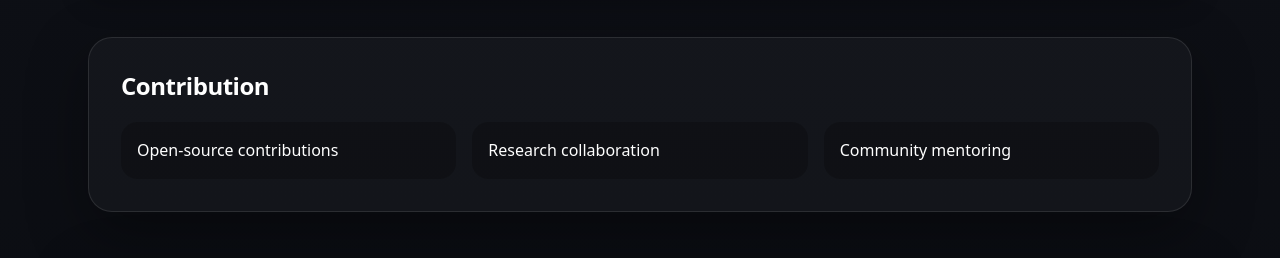
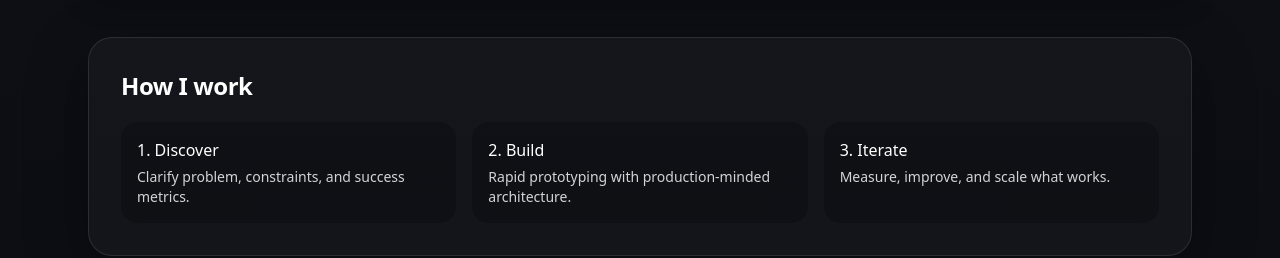
Before and after one commit to nazmul-research/nazmul-portfolio, a Next.js app: page / in a window 1280 px wide. Shown: the part 1083-1341 px from the top of the page. Built offline with nearby package versions, Linux system fonts and the light colour scheme; no server answers; the database is empty.

Commit message:
Revert "feat(site): split Site CMS into Hero and Contribution controls"
This reverts commit 9c6d6febd624d14fd6fae2c505720e88345ea46f.

```diff
--- a/src/app/admin/page.tsx
+++ b/src/app/admin/page.tsx
@@ -39,8 +39,6 @@ const siteSettingsSchema = z.object({
   stat3Value: z.string().trim().optional().or(z.literal("")),
   stat3Desc: z.string().trim().optional().or(z.literal("")),
   marqueeItems: z.string().trim().optional().or(z.literal("")),
-  contributionTitle: z.string().trim().optional().or(z.literal("")),
-  contributionText: z.string().trim().optional().or(z.literal("")),
   bio: z.string().trim().min(10),
   location: z.string().trim().optional(),
   email: z.string().trim().optional().or(z.literal("")),
@@ -140,8 +138,6 @@ async function saveSettings(formData: FormData) {
     stat3Value: String(formData.get("stat3Value") || ""),
     stat3Desc: String(formData.get("stat3Desc") || ""),
     marqueeItems: String(formData.get("marqueeItems") || ""),
-    contributionTitle: String(formData.get("contributionTitle") || ""),
-    contributionText: String(formData.get("contributionText") || ""),
     bio: String(formData.get("bio") || ""),
     location: String(formData.get("location") || ""),
     email: String(formData.get("email") || ""),
@@ -172,8 +168,6 @@ async function saveSettings(formData: FormData) {
       stat3Value: cleanOptional(parsed.data.stat3Value) ?? "Global",
       stat3Desc: cleanOptional(parsed.data.stat3Desc) ?? "Remote-first execution",
       marqueeItems: cleanOptional(parsed.data.marqueeItems) ?? "⚡ Autonomous Agents|🤖 Robotics Workflow|🧠 AI Product Engineering|🔁 Automation Systems|📊 Reliability + Observability|🚀 Ship Fast, Scale Safely",
-      contributionTitle: cleanOptional(parsed.data.contributionTitle) ?? "Contribution",
-      contributionText: cleanOptional(parsed.data.contributionText) ?? "Open-source contributions\nResearch collaboration\nCommunity mentoring",
       bio: parsed.data.bio,
       location: cleanOptional(parsed.data.location),
       email: normalizeEmail(parsed.data.email),
@@ -200,8 +194,6 @@ async function saveSettings(formData: FormData) {
       stat3Value: cleanOptional(parsed.data.stat3Value) ?? "Global",
       stat3Desc: cleanOptional(parsed.data.stat3Desc) ?? "Remote-first execution",
       marqueeItems: cleanOptional(parsed.data.marqueeItems) ?? "⚡ Autonomous Agents|🤖 Robotics Workflow|🧠 AI Product Engineering|🔁 Automation Systems|📊 Reliability + Observability|🚀 Ship Fast, Scale Safely",
-      contributionTitle: cleanOptional(parsed.data.contributionTitle) ?? "Contribution",
-      contributionText: cleanOptional(parsed.data.contributionText) ?? "Open-source contributions\nResearch collaboration\nCommunity mentoring",
       bio: parsed.data.bio,
       location: cleanOptional(parsed.data.location),
       email: normalizeEmail(parsed.data.email),
@@ -1004,14 +996,6 @@ export default async function AdminPage({ searchParams }: AdminPageProps) {
               <input name="marqueeItems" defaultValue={(settings as unknown as { marqueeItems?: string })?.marqueeItems ?? "⚡ Autonomous Agents|🤖 Robotics Workflow|🧠 AI Product Engineering|🔁 Automation Systems|📊 Reliability + Observability|🚀 Ship Fast, Scale Safely"} placeholder="Marquee items separated by |" className="rounded-lg border px-3 py-2 md:col-span-3" />
             </div>
           </details>
-
-          <details className="md:col-span-2 rounded-lg border border-zinc-200 p-3" open>
-            <summary className="cursor-pointer text-sm font-medium">Contribution section</summary>
-            <div className="mt-3 grid gap-3">
-              <input name="contributionTitle" defaultValue={(settings as unknown as { contributionTitle?: string })?.contributionTitle ?? "Contribution"} placeholder="Contribution title" className="rounded-lg border px-3 py-2" />
-              <textarea name="contributionText" defaultValue={(settings as unknown as { contributionText?: string })?.contributionText ?? "Open-source contributions\nResearch collaboration\nCommunity mentoring"} placeholder="One point per line" className="min-h-24 rounded-lg border px-3 py-2" />
-            </div>
-          </details>
           <input type="email" name="email" defaultValue={settings?.email ?? ""} placeholder="Email" className="rounded-lg border px-3 py-2" />
           <input type="url" name="linkedinUrl" defaultValue={settings?.linkedinUrl ?? "https://www.linkedin.com/in/nazmul87/"} placeholder="LinkedIn URL" className="rounded-lg border px-3 py-2" />
           <input type="url" name="githubUrl" defaultValue={settings?.githubUrl ?? "https://github.com/mdnazmulislam0087"} placeholder="GitHub URL" className="rounded-lg border px-3 py-2" />
--- a/src/app/page.tsx
+++ b/src/app/page.tsx
@@ -201,17 +201,18 @@ export default async function HomePage() {
       </section>
 
       <section className="fade-up mt-12 rounded-3xl border border-white/10 bg-white/[0.03] p-8 shadow-[0_20px_60px_rgba(0,0,0,0.35)]">
-        <h2 className="text-2xl font-semibold text-white">{(settings as unknown as { contributionTitle?: string })?.contributionTitle ?? "Contribution"}</h2>
+        <h2 className="text-2xl font-semibold text-white">How I work</h2>
         <div className="mt-5 grid gap-4 md:grid-cols-3">
-          {((settings as unknown as { contributionText?: string })?.contributionText || "Open-source contributions\nResearch collaboration\nCommunity mentoring")
-            .split("\n")
-            .map((line) => line.trim())
-            .filter(Boolean)
-            .map((line, idx) => (
-              <div key={idx} className="rounded-2xl bg-black/20 p-4">
-                <p className="font-medium text-white">{line}</p>
-              </div>
-            ))}
+          {[
+            ["1. Discover", "Clarify problem, constraints, and success metrics."],
+            ["2. Build", "Rapid prototyping with production-minded architecture."],
+            ["3. Iterate", "Measure, improve, and scale what works."],
+          ].map(([t, d]) => (
+            <div key={t} className="rounded-2xl bg-black/20 p-4">
+              <p className="font-medium text-white">{t}</p>
+              <p className="mt-1 text-sm text-zinc-300">{d}</p>
+            </div>
+          ))}
         </div>
       </section>
 
```
Also changed, not shown: 1 other file (tests, documents, lock files or other folders).
